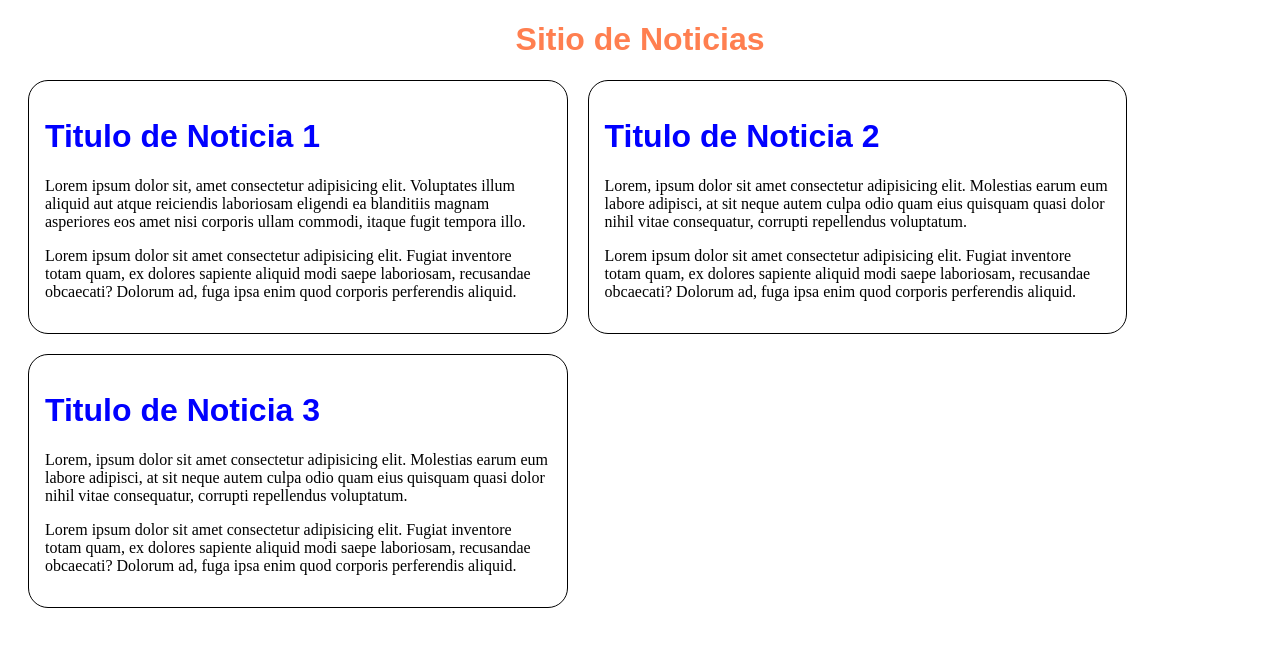
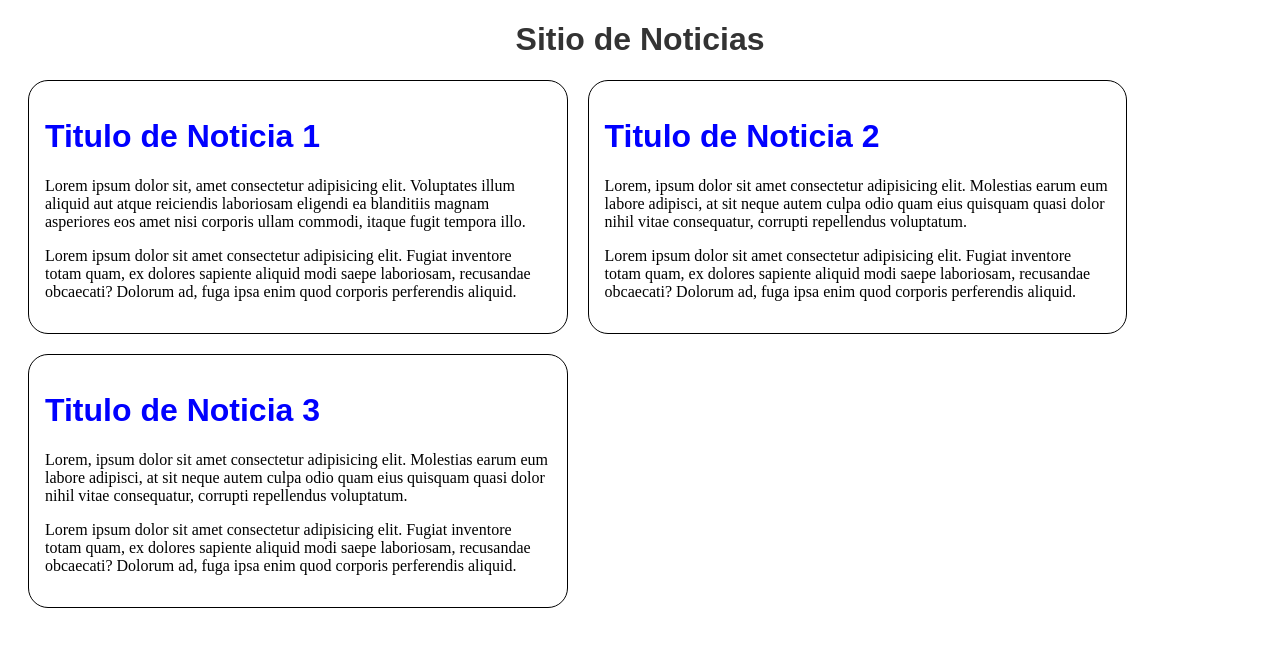
Before and after one commit to adiaznic/clase-2, a plain HTML site: page index.html in a window 1280 px wide. Drawn offline with Linux system fonts and the light colour scheme.

Commit message:
Cambios de nombre de pagina y color de Titulo

```diff
--- a/estilo.css
+++ b/estilo.css
@@ -1,4 +1,4 @@
-h1{color:coral;
+h1{color:#333;
 font-family: arial;
 text-align: center;
 }
--- a/index.html
+++ b/index.html
@@ -5,7 +5,7 @@
     <meta http-equiv="X-UA-Compatible" content="IE=edge">
     <meta name="viewport" content="width=device-width, initial-scale=1.0">
     <link rel="stylesheet" href="estilo.css">
-    <title>Web Page</title>
+    <title>Web Page- Oficial</title>
 </head>
 <body>
     <h1>Sitio de Noticias</h1>
```
